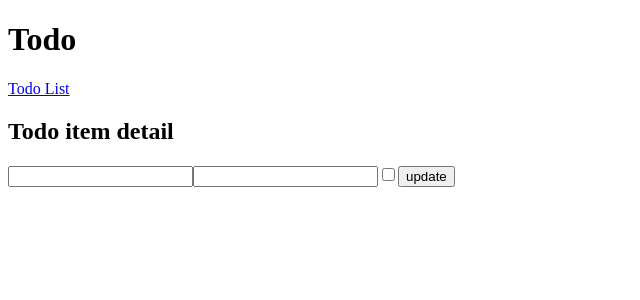
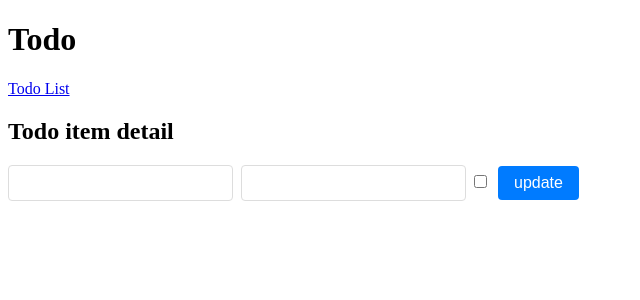
Before and after one commit to TWA-Agile-Full-Stack-Bootcamp-2022/ToDoService, an Angular app in the folder TodoFrontEnd/: page /detail/1 in a window 1280 px wide. Shown: the top 300 px of the page, without its empty margins (0-640 px from the left). Built offline with nearby package versions, Linux system fonts and the light colour scheme; no server answers.

Commit message:
feat: add some basic style

```diff
--- a/TodoFrontEnd/src/app/todo-detail/todo-detail.component.css
+++ b/TodoFrontEnd/src/app/todo-detail/todo-detail.component.css
@@ -0,0 +1,8 @@
+.todo-item {
+  & > div {
+    margin: 8px 0;
+  }
+}
+span + span {
+  margin-left: 20px;
+}
--- a/TodoFrontEnd/src/app/todo-detail/todo-detail.component.html
+++ b/TodoFrontEnd/src/app/todo-detail/todo-detail.component.html
@@ -1,5 +1,5 @@
 <h2>Todo item detail</h2>
-<div *ngIf="todoItem">
+<div *ngIf="todoItem" class="todo-item">
   <div>
     <span>title:</span>
     <span>{{todoItem.title}}</span>
--- a/TodoFrontEnd/src/styles.css
+++ b/TodoFrontEnd/src/styles.css
@@ -1 +1,55 @@
-/* You can add global styles to this file, and also import other style files */
+table {
+  border-collapse: collapse;
+}
+
+th, td {
+  border: 1px solid #ddd;
+  padding: 8px 16px;
+  text-align: left;
+}
+
+th {
+  background-color: #f2f2f2;
+  font-weight: bold;
+}
+
+form {
+  margin: 16px 0;
+}
+
+button + button, input + input, input + button {
+  margin-left: 8px;
+}
+
+input {
+  border: 1px solid #ddd;
+  padding: 8px;
+  font-size: 16px;
+  border-radius: 4px;
+  box-shadow: none;
+  outline: none;
+}
+
+input:focus {
+  border-color: #007bff;
+  box-shadow: 0 0 0 0.2rem rgba(0, 123, 255, 0.25);
+}
+
+button {
+  background-color: #007bff;
+  border: none;
+  color: #fff;
+  padding: 8px 16px;
+  font-size: 16px;
+  border-radius: 4px;
+  cursor: pointer;
+  transition: background-color 0.3s ease;
+}
+
+button:hover {
+  background-color: #0069d9;
+}
+
+button:active {
+  background-color: #005cbf;
+}
```
